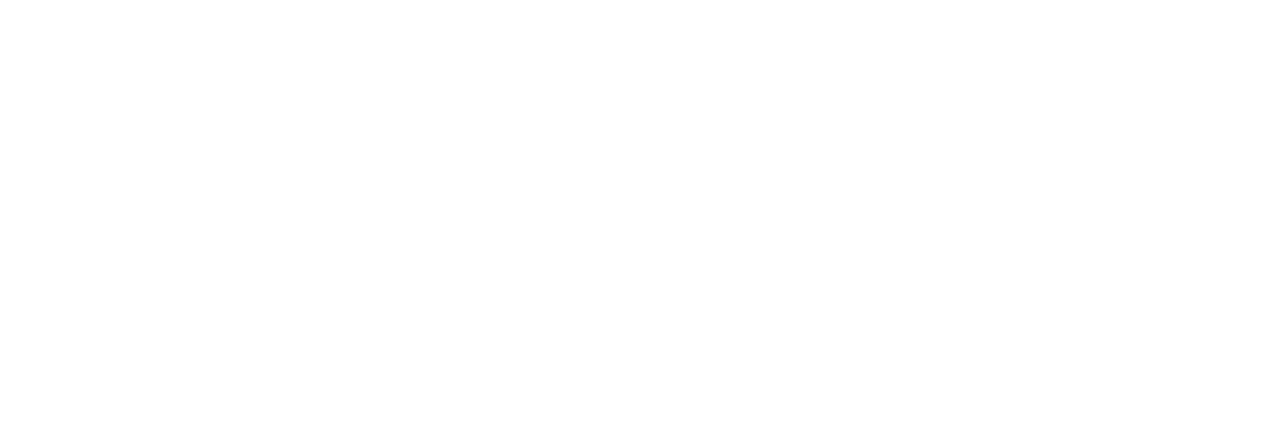
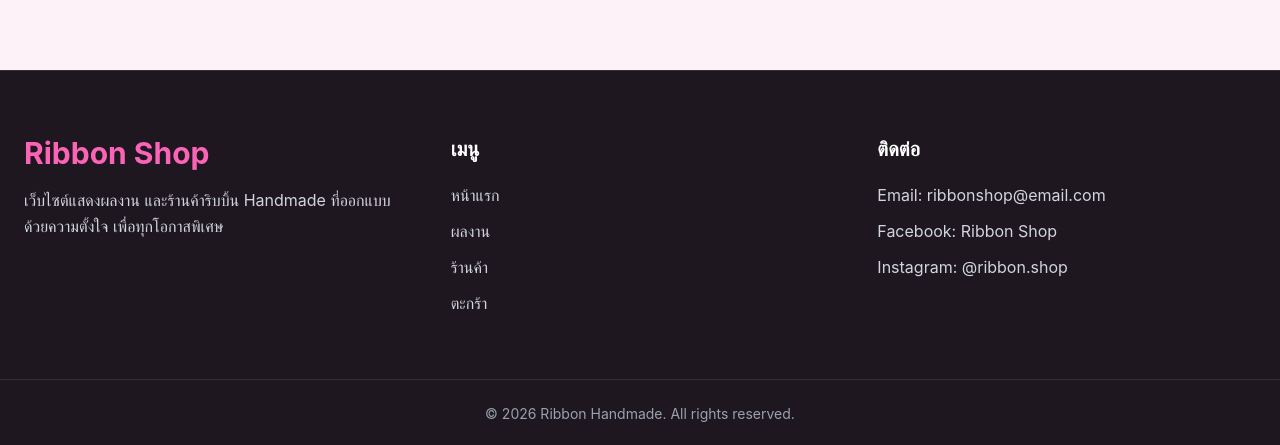
Before and after one commit to MunbodPRGRM/ribbon-shop-react, a React (Vite) app: page / in a window 1280 px wide. Shown: the part 946-1391 px from the top of the page. Before the commit the page ends 936 px from the top, so only its background shows below. Built offline with nearby package versions, Linux system fonts and the light colour scheme; no server answers.

Commit message:
feat(Footer): add footer component and update Home page styles

```diff
--- a/src/App.jsx
+++ b/src/App.jsx
@@ -9,6 +9,7 @@
 import ProductDetail from "./pages/ProductDetail"
 import Cart from "./pages/Cart"
 import Admin from "./pages/Admin"
+import Footer from "./components/Footer"
 
 function App() {
 
@@ -37,6 +38,8 @@
 
         </Routes>
 
+        <Footer />
+
       </div>
 
     </BrowserRouter>
--- /dev/null
+++ b/src/components/Footer.jsx
@@ -0,0 +1,192 @@
+import { Link }
+  from "react-router-dom"
+
+function Footer() {
+
+  return (
+
+    <footer
+      className="
+      bg-[#1f1720]
+      border-t
+      border-white/10
+      mt-20
+      "
+    >
+
+      <div
+        className="
+        max-w-7xl
+        mx-auto
+        px-6
+        py-16
+        grid
+        grid-cols-1
+        md:grid-cols-3
+        gap-12
+        "
+      >
+
+        <div>
+
+          <h2
+            className="
+            text-3xl
+            font-bold
+            text-pink-400
+            mb-4
+            "
+          >
+            Ribbon Shop
+          </h2>
+
+          <p
+            className="
+            text-gray-300
+            leading-relaxed
+            "
+          >
+
+            เว็บไซต์แสดงผลงาน
+            และร้านค้าริบบิ้น Handmade
+            ที่ออกแบบด้วยความตั้งใจ
+            เพื่อทุกโอกาสพิเศษ
+
+          </p>
+
+        </div>
+
+        <div>
+
+          <h3
+            className="
+            text-xl
+            font-bold
+            mb-5
+            text-white
+            "
+          >
+            เมนู
+          </h3>
+
+          <div
+            className="
+            flex
+            flex-col
+            gap-3
+            text-gray-300
+            "
+          >
+
+            <Link
+              to="/"
+
+              className="
+              hover:text-pink-500
+              transition
+              "
+            >
+              หน้าแรก
+            </Link>
+
+            <Link
+              to="/gallery"
+
+              className="
+              hover:text-pink-500
+              transition
+              "
+            >
+              ผลงาน
+            </Link>
+
+            <Link
+              to="/shop"
+
+              className="
+              hover:text-pink-500
+              transition
+              "
+            >
+              ร้านค้า
+            </Link>
+
+            <Link
+              to="/cart"
+
+              className="
+              hover:text-pink-500
+              transition
+              "
+            >
+              ตะกร้า
+            </Link>
+
+          </div>
+
+        </div>
+
+        <div>
+
+          <h3
+            className="
+            text-xl
+            font-bold
+            mb-5
+            text-white
+            "
+          >
+            ติดต่อ
+          </h3>
+
+          <div
+            className="
+            flex
+            flex-col
+            gap-3
+            text-gray-300
+            "
+          >
+
+            <p>
+              Email:
+              ribbonshop@email.com
+            </p>
+
+            <p>
+              Facebook:
+              Ribbon Shop
+            </p>
+
+            <p>
+              Instagram:
+              @ribbon.shop
+            </p>
+
+          </div>
+
+        </div>
+
+      </div>
+
+      <div
+        className="
+        border-t
+        border-white/10
+        py-6
+        text-center
+        text-gray-400
+        text-sm
+        "
+      >
+
+        © 2026 Ribbon Handmade.
+        All rights reserved.
+
+      </div>
+
+    </footer>
+  )
+}
+
+export default Footer
--- a/src/pages/Home.jsx
+++ b/src/pages/Home.jsx
@@ -23,7 +23,7 @@
           className="
           absolute
           inset-0
-          bg-gradient-to-br
+          bg-linear-to-br
           from-pink-50
           via-white
           to-pink-100
```
